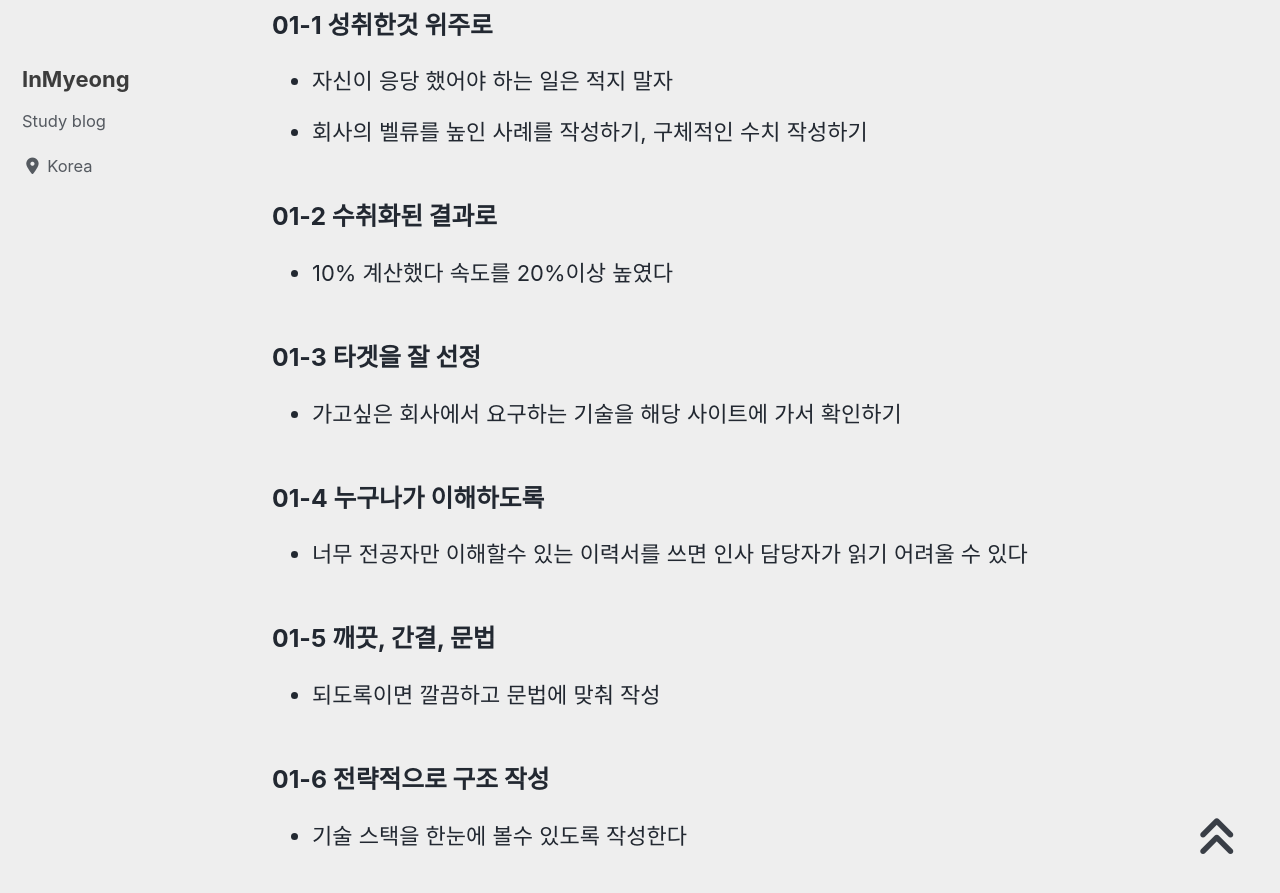
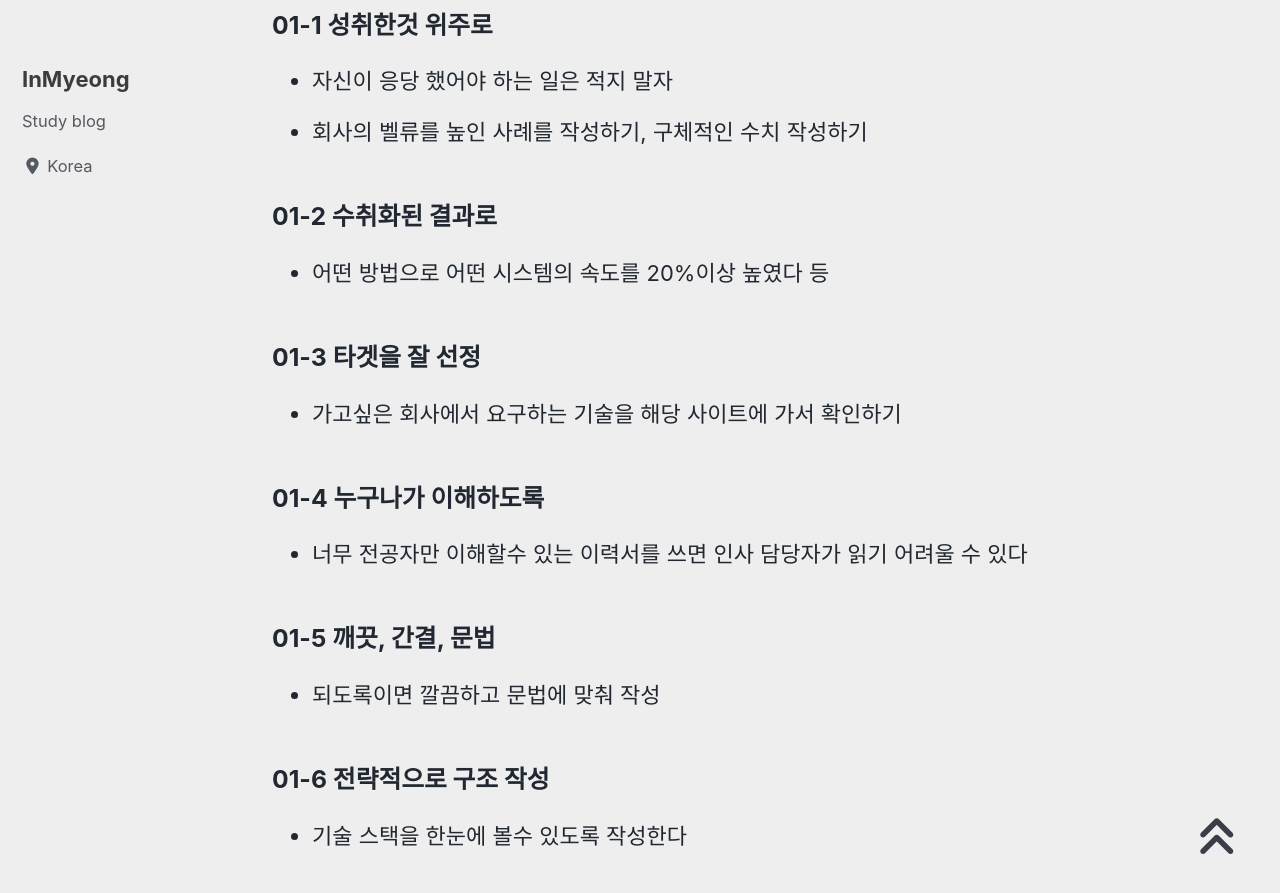
Before and after one commit to devMyeong/devMyeong.github.io, a Jekyll site: the page built from _posts/liberalArts/development/2021-07-23-엘리-resume.md, in a window 1280 px wide and 900 px high, scrolled down 725 px. Shown: the top 893 px of the window. Built offline with Jekyll 4.4.1, drawn with Linux system fonts in a browser that asks for light colours; cached includes are drawn as plain includes; nearby versions of some CDN libraries; some web fonts are replaced; comment, search, counter and statistics services are not loaded.

Commit message:
corr typo

```diff
--- a/_posts/liberalArts/development/2021-07-23-엘리-resume.md
+++ b/_posts/liberalArts/development/2021-07-23-엘리-resume.md
@@ -22,7 +22,7 @@ last_modified_at: 2021-07-23
 - 회사의 벨류를 높인 사례를 작성하기, 구체적인 수치 작성하기
 
 ### 01-2 수취화된 결과로
-- 10% 계산했다 속도를 20%이상 높였다
+- 어떤 방법으로 어떤 시스템의 속도를 20%이상 높였다 등
 
 ### 01-3 타겟을 잘 선정
 - 가고싶은 회사에서 요구하는 기술을 해당 사이트에 가서 확인하기
```
